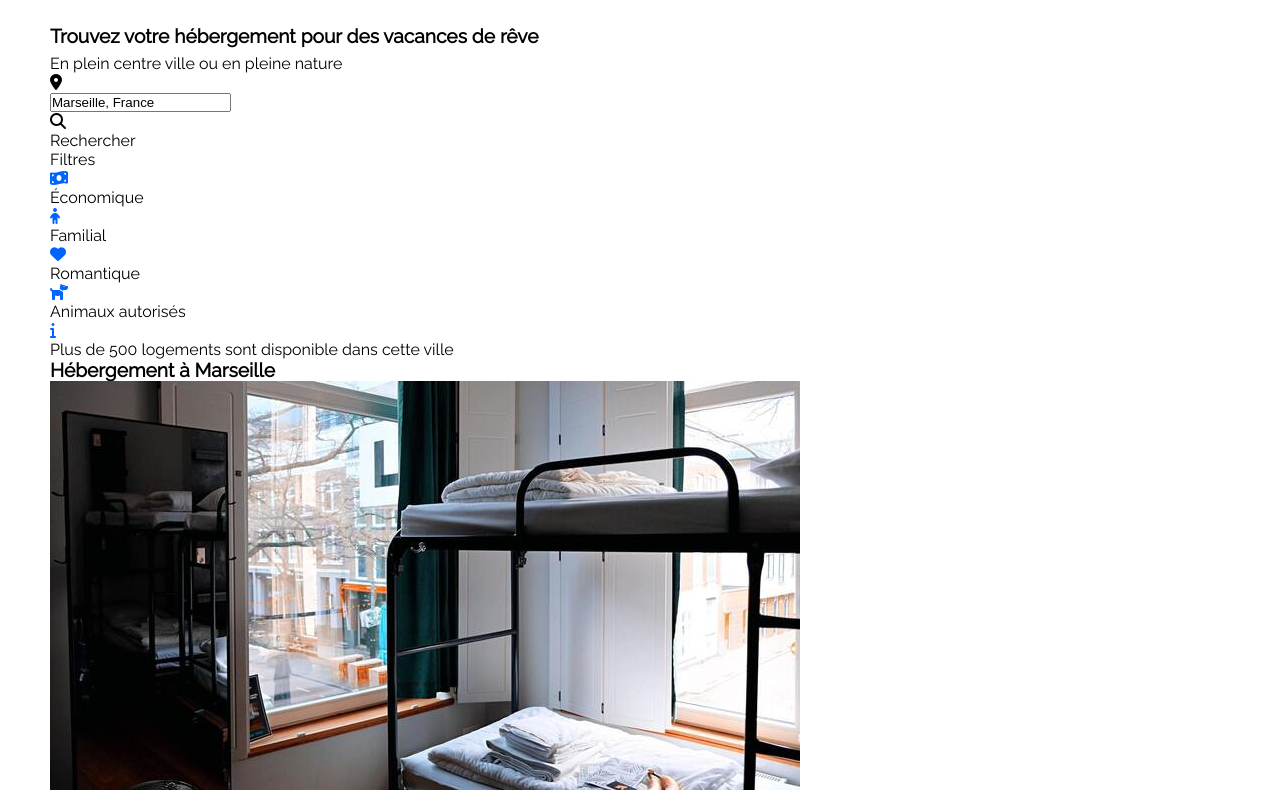
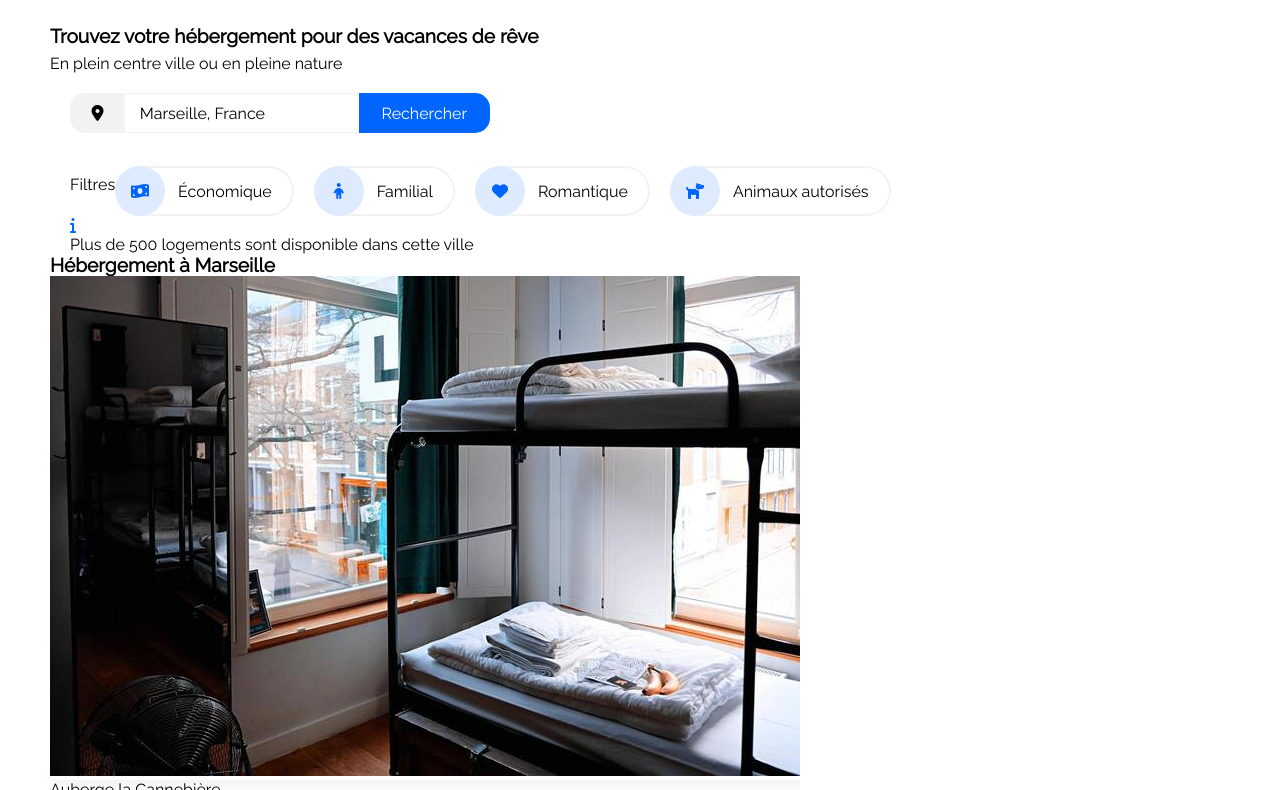
Before and after one commit to devbyyou/YoussoufLy_2_23082021, a plain HTML site: page index.html in a window 1280 px wide. Shown: the part 108-898 px from the top of the page. Drawn offline with Linux system fonts and the light colour scheme.

Commit message:
partie filtre

```diff
--- a/style.css
+++ b/style.css
@@ -196,3 +196,102 @@ header {
 #presentation p {
   margin-top: 7px;
 }
+
+/******************************** Section filtres *************************************/
+
+#search_filters {
+    margin :20px 20px 0px 20px;
+
+}
+
+#research {
+    display: flex;
+    height: 40px;
+    width:420px;
+
+    }
+
+  .demi_cercle {
+
+    display:flex;
+    justify-content:center;
+    align-items:center;
+    width:70px;
+    background: #f2f2f2;
+    border-radius:15px 0px 0px 15px;
+
+  }
+
+  #city_research {
+        border-top:1px solid #f2f2f2;
+        border-bottom:1px solid #f2f2f2;
+        border-left:none;
+        border-right:none;
+        padding-left:15px;
+        padding-right:2px;
+        width:70%;
+        font-family:"Raleway", sans-serif, Arial;
+        font-size:1rem;
+  }
+
+  #launch_search {
+
+      display:flex;
+      flex-direction:column;
+      justify-content:center;
+      align-items:center;
+      width:40%;
+      border:none;
+      color:#ffffff;
+      font-family:"Raleway", sans-serif, Arial;
+      font-size:1rem;
+      background-color:#0065fc;
+      border-radius:0px 15px 15px 0px;
+  }
+
+  #launch_search i{
+
+      display:none;
+
+  }
+
+
+  #filtres {
+    display:flex;
+    flex-wrap:wrap;
+    align-items:center;
+    margin-top:20px;
+  }
+
+#filtres_label {
+    margin-top:10;
+    margin-right:25;
+}
+
+.checkbox_filtre {
+    display:flex;
+    justify-content:center;
+    align-items:center;
+    border: 2px solid #f2f2f2;
+    border-left:none;
+    border-radius:25px;
+    height:50px;
+    margin-top:13px;
+    margin-right:20px;
+}
+
+.cercle {
+    display:flex;
+    justify-content:center;
+    align-items:center;
+    height:50px;
+    width:50px;
+    background-color:#deebff;
+    border-radius:25px;
+}
+
+
+.checkbox_label{
+    padding-left:13px;
+    padding-right:20px;
+}
```
